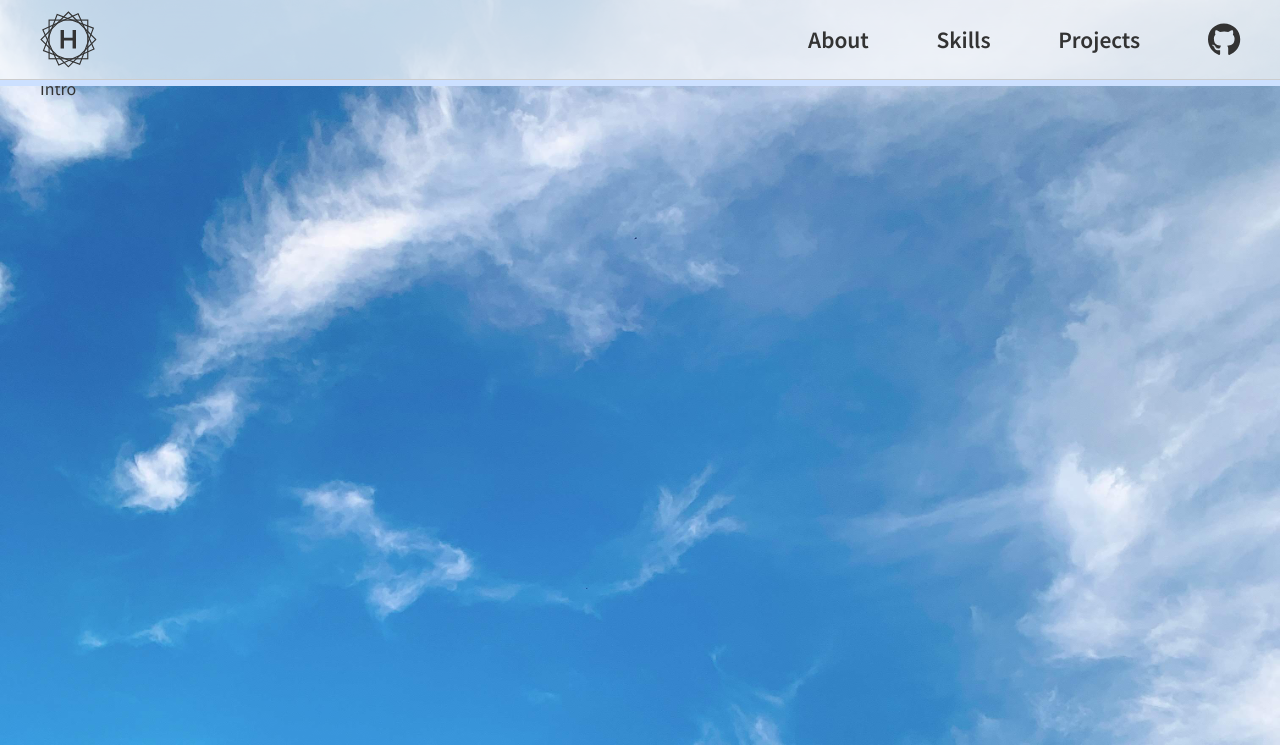
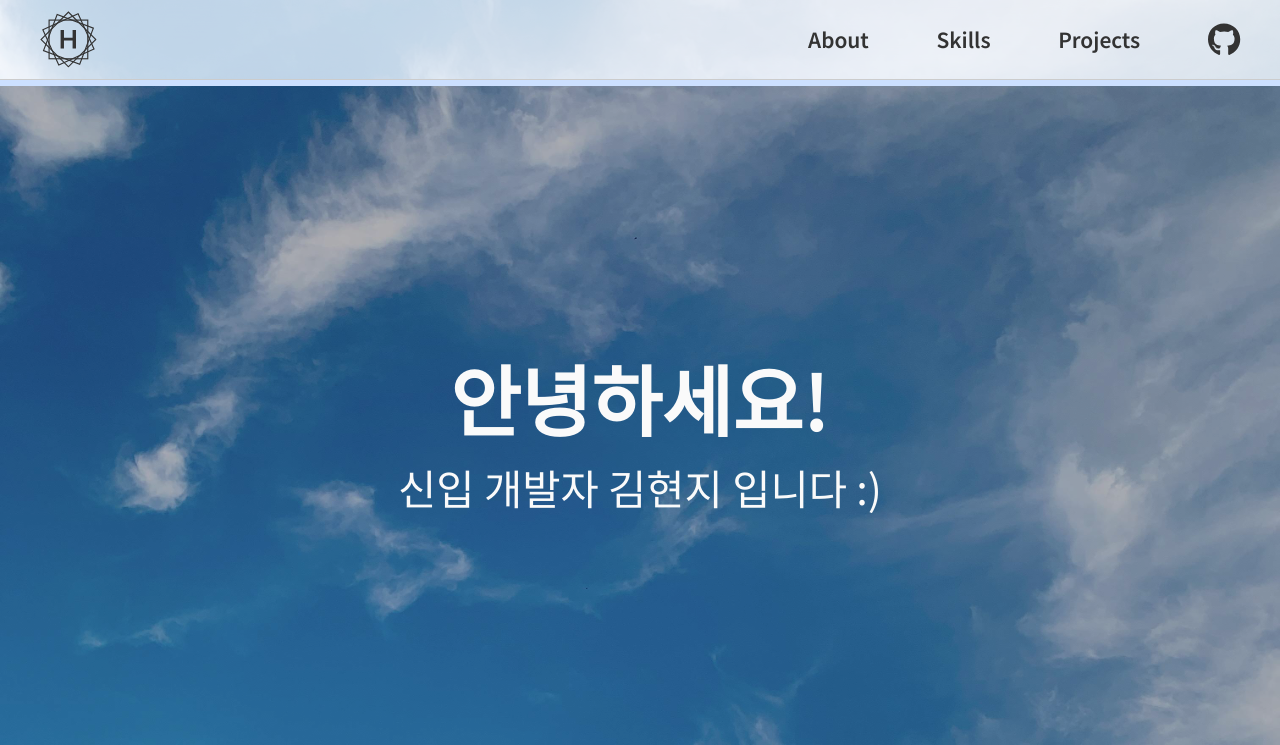
Before and after one commit to hjck4433/h-portfolio-v2, a React (Create React App) app: page / in a window 1280 px wide. Shown: the top 745 px of the page. Built offline with nearby package versions, Linux system fonts and the light colour scheme.

Commit message:
intro 추가

```diff
--- a/src/components/Intro.jsx
+++ b/src/components/Intro.jsx
@@ -1,4 +1,6 @@
 import { styled } from "styled-components";
+import { useEffect, useState, useRef } from "react";
+import { motion, useAnimation, useScroll } from "framer-motion";
 import introBg from "../images/bg_sky.jpg";
 
 const IntroStyle = styled.section`
@@ -6,20 +8,108 @@ const IntroStyle = styled.section`
   background-size: cover;
   background-attachment: fixed;
   padding-top: 80px;
-  height: 1300px;
-  .container {
+  height: 1800px;
+  .wrapper {
+    width: 100%;
+    height: 100%;
+    background-color: rgba(0, 0, 0, 0.3);
+
+    .container {
+      padding-top: 100px;
+      padding-bottom: 200px;
+      height: 100%;
+      .textArea {
+        position: sticky;
+        top: 360px;
+        .box {
+          p {
+            color: #fafafa;
+            text-align: center;
+            font-size: 2.6em;
+            &.hello {
+              font-size: 4.8em;
+              font-weight: 600;
+              margin-bottom: 30px;
+            }
+          }
+          &:last-child {
+            position: absolute;
+            top: 0;
+            width: 100%;
+            p {
+              line-height: 1.6;
+            }
+          }
+        }
+      }
+    }
   }
   @media only screen and (max-width: 768px) {
     padding-top: 40px;
+    .wrapper {
+      .container {
+        .textArea {
+          .box {
+            &:last-child {
+              p {
+                font-size: 1.8em;
+                letter-spacing: -1.2px;
+              }
+            }
+          }
+        }
+      }
+    }
   }
 `;
 
 const Intro = () => {
+  const introRef = useRef(null);
+  const [firstBoxOpacity, setFirstBoxOpacity] = useState(1);
+  const [secondBoxOpacity, setSecondBoxOpacity] = useState(0);
+  const { scrollYProgress } = useScroll({ target: introRef });
+
+  useEffect(() => {
+    const updateOpacities = () => {
+      const progress = scrollYProgress.get();
+
+      // Adjust the opacity based on the progress within the Intro component
+      const newFirstBoxOpacity = 1 - Math.min(progress / 0.5, 1);
+      const newSecondBoxOpacity = Math.min((progress - 0.5) / 0.5, 1);
+
+      setFirstBoxOpacity(newFirstBoxOpacity);
+      setSecondBoxOpacity(newSecondBoxOpacity);
+    };
+
+    const unsubscribe = scrollYProgress.onChange(updateOpacities);
+
+    return () => unsubscribe();
+  }, [scrollYProgress]);
+
   return (
     <>
-      <IntroStyle>
-        <div className="container">
-          <div>Intro</div>
+      <IntroStyle ref={introRef}>
+        <div className="wrapper">
+          <div className="container">
+            <div className="textArea">
+              <motion.div
+                className="box"
+                style={{ opacity: firstBoxOpacity }}
+                transition={{ duration: 0.5 }}
+              >
+                <p className="hello">안녕하세요!</p>
+                <p>신입 개발자 김현지 입니다 :)</p>
+              </motion.div>
+              <motion.div
+                className="box"
+                style={{ opacity: secondBoxOpacity }}
+                transition={{ duration: 0.5 }}
+              >
+                <p>기본에 충실한 탄탄한 기술 스택을 구축해나가는,</p>
+                <p>항상 발전하며 성장하는 개발자를 목표로 하고 있습니다.</p>
+              </motion.div>
+            </div>
+          </div>
         </div>
       </IntroStyle>
     </>
--- a/src/data/projects.jsx
+++ b/src/data/projects.jsx
@@ -7,8 +7,8 @@ import movieverseQr from "../images/movieVerse_qr.jpg";
 
 const projectList = [
   {
-    name: "RepairRun",
-    duration: "2023.10.20 ~ 2023.11.15 (5人)",
+    name: "Cinepic",
+    duration: "2024.01.15 ~ 2024.02.21 (6人)",
     images: [
       `${movieverse1}`,
       `${movieverse2}`,
@@ -21,11 +21,21 @@ const projectList = [
       "<p>리페어런 이란 어쩌고 <b>강조</b>했습니다</p>" +
       "<p>리페어런 이란 어쩌고 <b>강조</b>했습니다</p>",
     function:
-      "빠르게 수선물을 수거하고 처리해주는 검증된 파트너를 매칭해주는 수선 매칭 서비스",
+      "사용자 맞춤 영화 추천/ 독립영화상영극장 정보 제공/ 700여가지의 다양한 영화 정보 제공/ 영화를 좋아하는 사람들의 소통 공간을 제공해주는 서비스 ",
     url: "-",
-    skills: ["HTML", "SCSS", "React", "Spring Boot-JDBC", "Oracle"],
+    skills: [
+      "HTML/",
+      "SCSS/",
+      "React/",
+      "Spring Boot-JPA/",
+      "MySQL/",
+      "Flask/",
+      "scikit-learn/",
+      "Elasticsearch/",
+      "AWS",
+    ],
     notion:
-      "https://hjck4433.notion.site/Project-RepairRun-ae275a8ce16047799facf9aea002175a?pvs=74",
+      "https://hjck4433.notion.site/Project-Cinepic-0980a88679b649f686ae7a6343d87214",
   },
   {
     name: "MovieVerse",
@@ -51,10 +61,51 @@ const projectList = [
       "Flask/",
       "bs4/",
       "AWS/",
-      "Expo/",
+      "Expo",
     ],
     notion:
       "https://hjck4433.notion.site/Project-RepairRun-ae275a8ce16047799facf9aea002175a?pvs=74",
   },
+  {
+    name: "RepairRun",
+    duration: "2023.10.20 ~ 2023.11.15 (5人)",
+    images: [
+      `${movieverse1}`,
+      `${movieverse2}`,
+      `${movieverse3}`,
+      `${movieverse4}`,
+      `${movieverse5}`,
+    ],
+    text:
+      "<p>리페어런 이란 어쩌고 <b>강조</b>했습니다</p>" +
+      "<p>리페어런 이란 어쩌고 <b>강조</b>했습니다</p>" +
+      "<p>리페어런 이란 어쩌고 <b>강조</b>했습니다</p>",
+    function:
+      "빠르게 수선물을 수거하고 처리해주는 검증된 파트너를 매칭해주는 수선 매칭 서비스",
+    url: "-",
+    skills: ["HTML/", "SCSS/", "React/", "Spring Boot-JDBC/", "Oracle"],
+    notion:
+      "https://hjck4433.notion.site/Project-RepairRun-ae275a8ce16047799facf9aea002175a?pvs=74",
+  },
+  {
+    name: "Blizzard Main / Login (Copy site)",
+    duration: "2023.10.20 ~ 2023.11.15 (1人)",
+    images: [
+      `${movieverse1}`,
+      `${movieverse2}`,
+      `${movieverse3}`,
+      `${movieverse4}`,
+      `${movieverse5}`,
+    ],
+    text:
+      "<p>리페어런 이란 어쩌고 <b>강조</b>했습니다</p>" +
+      "<p>리페어런 이란 어쩌고 <b>강조</b>했습니다</p>" +
+      "<p>리페어런 이란 어쩌고 <b>강조</b>했습니다</p>",
+    function: "디아블로 메인페이지 및 로그인 페이지 카피",
+    url: "https://imaginative-dusk-c76a08.netlify.app/",
+    skills: ["HTML/", "SCSS/", "Javascript"],
+    notion:
+      "https://hjck4433.notion.site/Blizzard-copysite-9476e1d78a4a4703badbd0d0ffbdc205",
+  },
 ];
 export default projectList;
```
